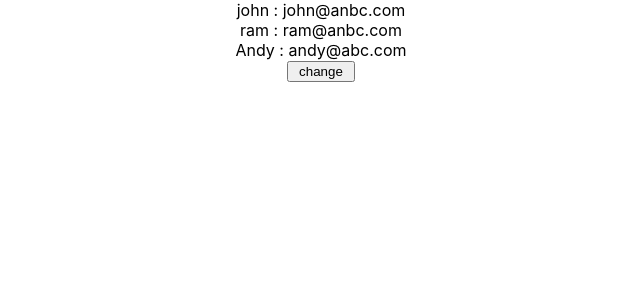
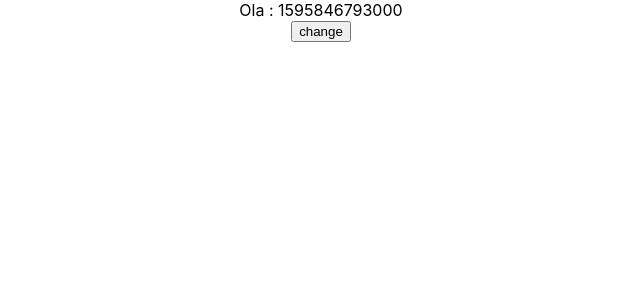
Before and after one commit to erkindunya/reactBasicsVijay, a React (Create React App) app: page / in a window 1280 px wide. Shown: the top 300 px of the page, without its empty margins (319-959 px from the left). Built offline with nearby package versions, Linux system fonts and the light colour scheme.

Commit message:
Updated Code split into multiple files

```diff
--- a/src/App.tsx
+++ b/src/App.tsx
@@ -1,12 +1,12 @@
 import React from 'react';
 import logo from './logo.svg';
 import './App.css';
-import { Contacts } from "./Contacts";
+import { ContextDemo } from "./ContextDemo";
 
 function App() {
   return (
     <div className="App">
-      <Contacts />
+      <ContextDemo />
     </div>
   );
 }
--- /dev/null
+++ b/src/ContextDemo.tsx
@@ -0,0 +1,19 @@
+import * as React from "react";
+
+import { MessageContext } from "./common/MessageContext";
+
+import { Display } from "./Display";
+import { IMessage } from "./common/IMessage";
+
+export class ContextDemo extends React.Component<any,any> {
+    public render() : JSX.Element {
+        let message : IMessage = {
+            message: "Ola",
+            time: new Date().getTime()
+        };
+
+        return <MessageContext.Provider value={ message }>
+                <Display />
+            </MessageContext.Provider>;
+    }
+}
--- /dev/null
+++ b/src/Display.tsx
@@ -0,0 +1,18 @@
+import * as React from "react";
+import { MessageContext } from "./common/MessageContext";
+
+import { IMessage } from "./common/IMessage";
+
+export function Display() : JSX.Element  {
+    let message : IMessage = React.useContext(MessageContext);
+    let [time,setTime] = React.useState(message.time);
+
+    return <div>
+        { message.message } : { time } <br/>
+
+        <input type="button" value="change" onClick={ () => {
+            message.time = new Date().getTime();
+            setTime(message.time);
+        }} />
+    </div>;
+}
--- /dev/null
+++ b/src/common/IMessage.ts
@@ -0,0 +1,4 @@
+export interface IMessage {
+    message: string;
+    time: number;
+}
--- /dev/null
+++ b/src/common/MessageContext.ts
@@ -0,0 +1,7 @@
+import * as React from "react";
+import { IMessage } from "./IMessage";
+
+export const MessageContext = React.createContext<IMessage>({
+    message: "Hello",
+    time: new Date().getTime()
+});
```
